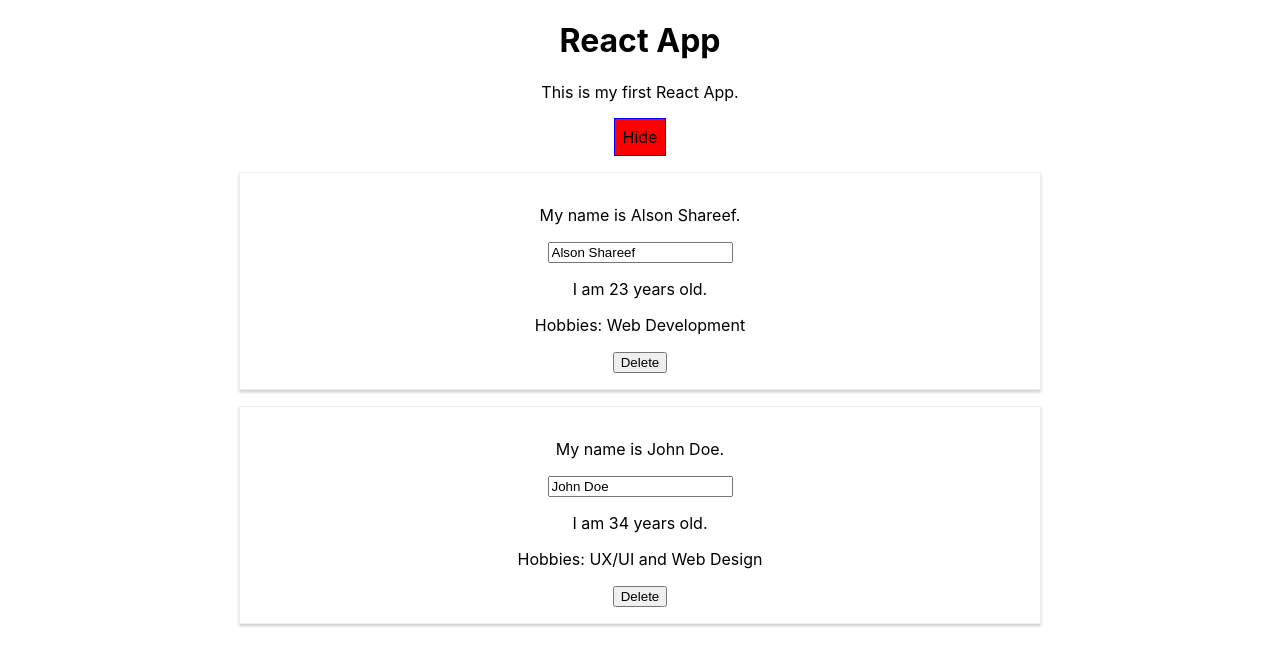
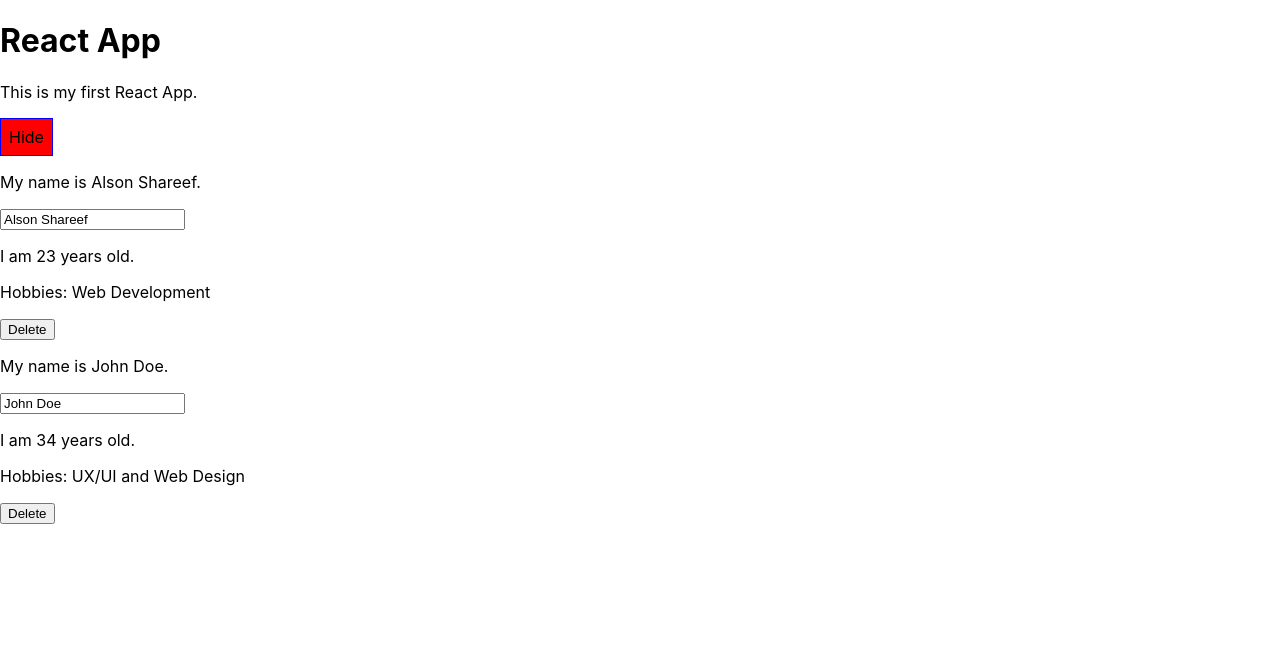
Before and after one commit to alsonshareef/react-playground, a React app: page / in a window 1280 px wide. Both pictures are taken after a click on the button "Show". Shown: the top 666 px of the page. Built offline with nearby package versions, Linux system fonts and the light colour scheme.

Commit message:
Imported CSS styles using CSS modules

```diff
--- a/src/App.js
+++ b/src/App.js
@@ -1,5 +1,5 @@
 import React, { Component } from "react";
-import "./App.css";
+import classes from "./App.css";
 import Person from "./components/Person/Person";
 
 class App extends Component {
@@ -100,7 +100,7 @@
 
 		// Main App component template
 		return (
-			<div className="App">
+			<div className={classes.App}>
 				<h1>React App</h1>
 				<p>This is my first React App.</p>
 				<div>
--- a/src/components/Person/Person.js
+++ b/src/components/Person/Person.js
@@ -1,9 +1,9 @@
 import React from "react";
-import "./Person.css";
+import classes from "./Person.css";
 
 const Person = ({ name, age, nameChange, deletePerson, children }) => {
 	return (
-		<div className="person">
+		<div className={classes.person}>
 			<p>My name is {name}.</p>
 			<input onChange={nameChange} value={name} />
 			<p>I am {age} years old.</p>
```
